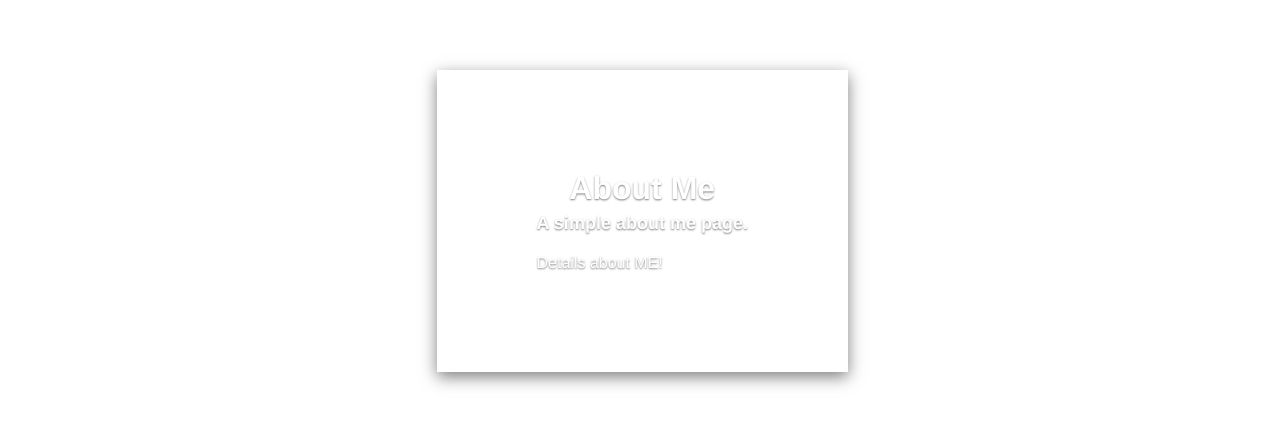
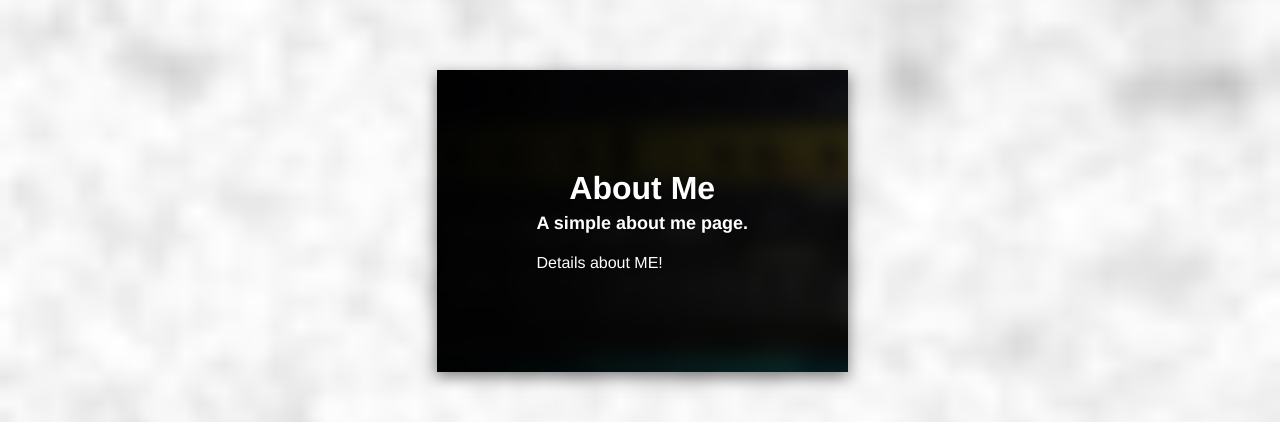
Before and after one commit to Tsubashi/Tsubashi.github.io, a plain HTML site: page index.html in a window 1280 px wide. Shown: the part 179-601 px from the top of the page. Drawn offline with nearby package versions, Linux system fonts and the light colour scheme; animation ran at ten frames a second.

Commit message:
Updated image path in css

```diff
--- a/inc/css/style.css
+++ b/inc/css/style.css
@@ -6,7 +6,7 @@ body {
 	color: #fff;
 	font-size: 16px;
 	font-family: "Helvetica Neue",Helvetica,Arial,sans-serif;
-	background-image: url(img/bg2.jpg);
+	background-image: url(/inc/img/bg2.jpg);
 	background-size: cover;
 	background-position: 50% 0;
 	height: 100%;
@@ -23,7 +23,7 @@ body:before {
 main {
 	display: inline-block;
 	vertical-align: middle;
-	background: url(img/bg.jpg);
+	background: url(/inc/img/bg.jpg);
 	padding:  100px;
 	max-width: 500px;
 	text-shadow: 0 1px 2px rgba(0,0,0,0.5);
```
